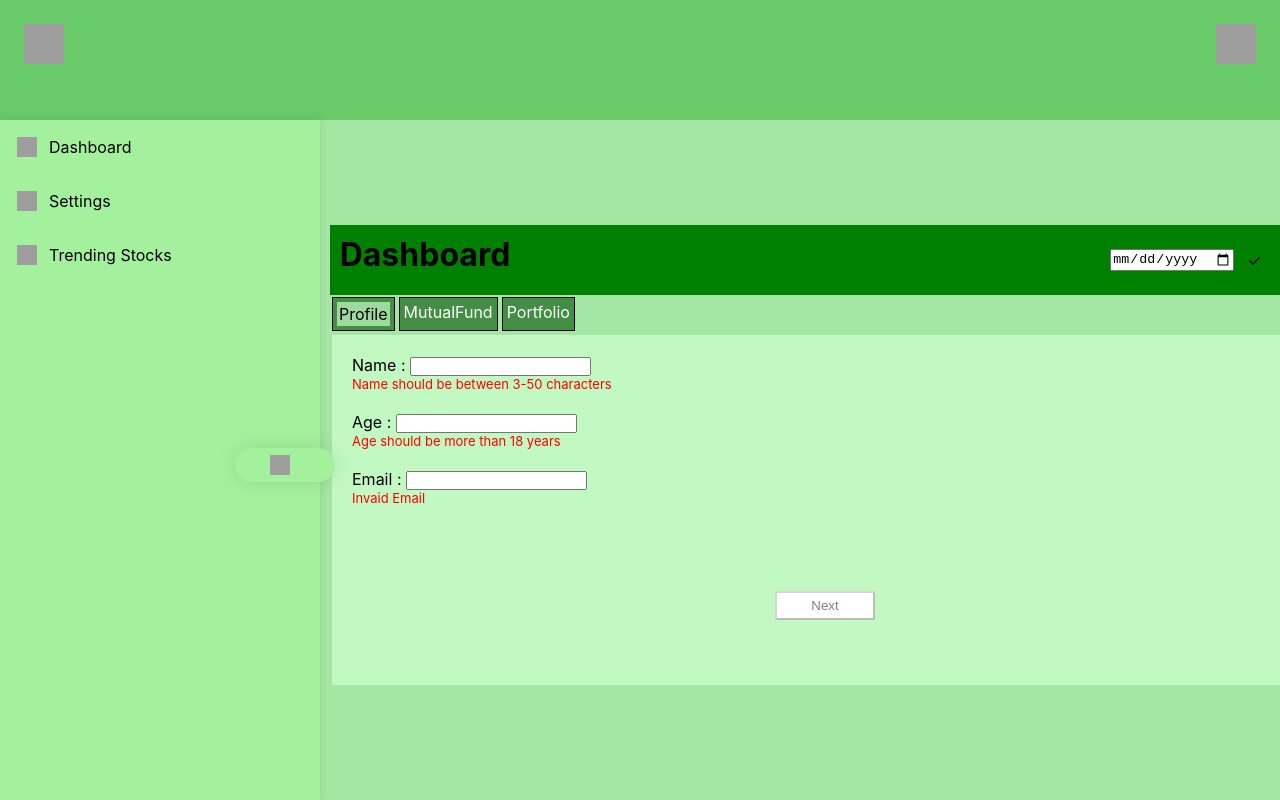
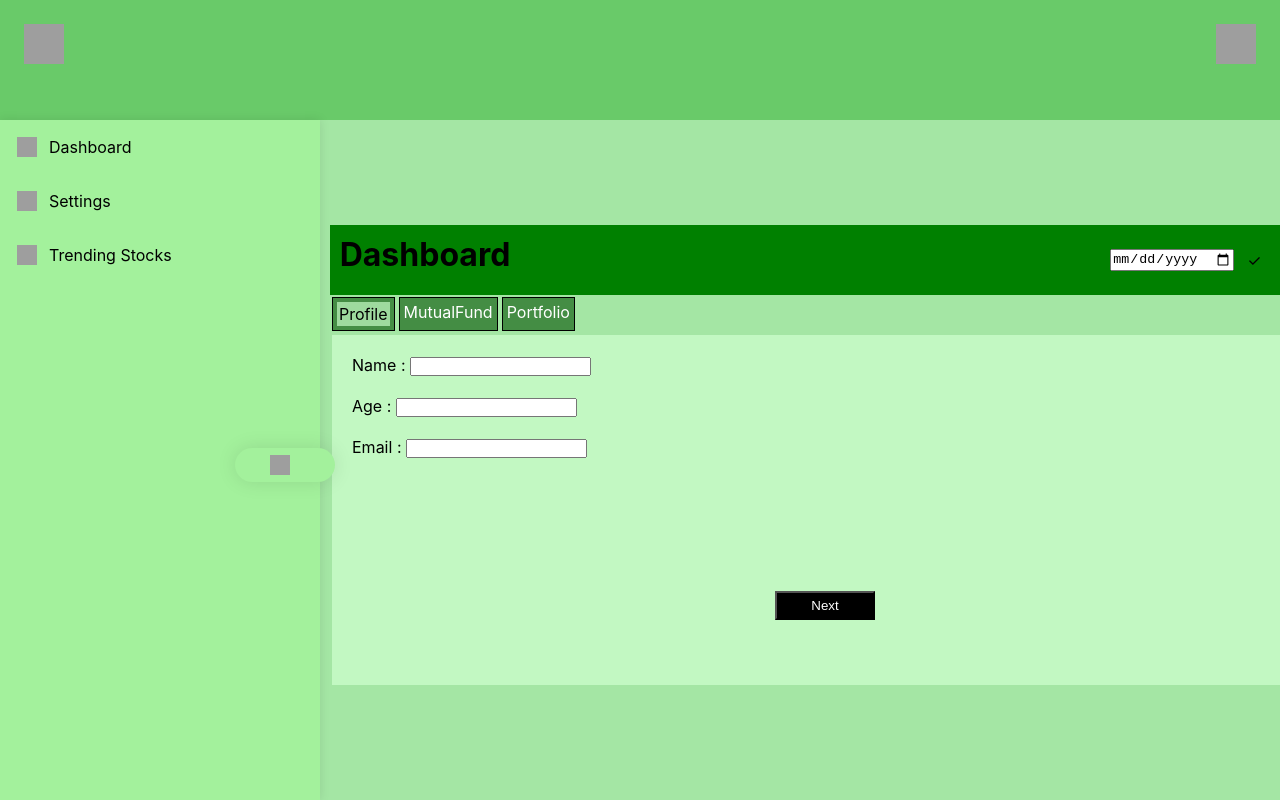
Before and after one commit to rajat-16rajput/Finology, a React (Create React App) app: page / in a window 1280 px wide. Shown: the top 800 px of the page. Built offline with nearby package versions, Linux system fonts and the light colour scheme; grey boxes are pictures that could not be loaded.

Commit message:
Update form object

```diff
--- a/src/Components/Dashboard.js
+++ b/src/Components/Dashboard.js
@@ -13,37 +13,14 @@ const Dashboard = () => {
   });
 
   const [activeIndex, setActiveIndex] = useState(0);
-  const [error, setError] = useState({});
+  const [disableNext, setDisableNext] = useState(false);
   const tabs = [
-    {
-      name: "Profile",
-      component: Profile,
-      validate: () => {
-        const err = {};
-        if (!data.name) {
-          err.name = "Please Enter your name";
-        }
-        if (!data.age) {
-          err.age = "Please Enter your age";
-        }
-        if (!data.email) {
-          err.email = "Please Enter your email";
-        }
-        setError(err);
-        return err.name || err.age || err.email ? false : true;
-      },
-    },
+    { name: "Profile", component: Profile },
     { name: "MutualFund", component: MutualFund },
     { name: "Portfolio", component: Portfolio },
   ];
 
-  // function handleTabChange(index) {
-  //   console.log(" handleTabChange()");
-  //   setActiveIndex(index);
-  // }
   function handleNext() {
-    if (data.sip.length < 1) {
-    }
     setActiveIndex(activeIndex + 1);
   }
 
@@ -64,6 +41,8 @@ const Dashboard = () => {
   }
 
   const ActiveComponent = tabs[activeIndex].component;
+  console.log("disableNext : ", disableNext);
+
   return (
     <div className="dashboard">
       <div className="dashboard-header">
@@ -72,6 +51,7 @@ const Dashboard = () => {
       </div>
 
       <div className="dashboard-content">
+        {/* Dashboard Tabs */}
         <div className="dashboard-tabs">
           {tabs.map((t, index) => (
             <div className="tab-btn" key={index}>
@@ -83,8 +63,15 @@ const Dashboard = () => {
             </div>
           ))}
         </div>
+        {/* Dashboard Page */}
         <div className="dashboard-page">
-          <ActiveComponent data={data} setData={setData} error={error} />
+          <ActiveComponent
+            data={data}
+            setData={setData}
+            setDisableNext={setDisableNext}
+          />
+
+          {/* Dashboard Buttons - Next, Previous and Submit */}
           <div className="dashboard-btn-container">
             {activeIndex > 0 && (
               <button
@@ -102,7 +89,7 @@ const Dashboard = () => {
                 }}
                 disabled={
                   activeIndex === 0
-                    ? !data.name || data.age < 18 || !data.email
+                    ? disableNext
                     : activeIndex === 1
                     ? data.sip.length < 1
                     : null
--- a/src/Components/Profile.js
+++ b/src/Components/Profile.js
@@ -1,89 +1,60 @@
-import React, { useEffect } from "react";
+import React, { use, useState } from "react";
 import ProfileInput from "./ProfileInput";
-const Profile = ({ data, setData, error }) => {
-  const { name, age, email } = data;
-
-  function handleChange(e, item) {
-    setData((prevState) => ({ ...prevState, [item]: e.target.value }));
-  }
-
-  // useEffect(() => {
-  //   console.log(data);
-  // }, [data]);
-
+const Profile = ({ setDisableNext }) => {
   const profileData = [
     {
-      inputID: 1,
+      fieldName: "name",
       label: "Name",
       type: "text",
-      value: name,
-      onChange: (e) => {
-        return handleChange(e, "name");
+      validation: {
+        minLength: 3,
+        maxLength: 20,
+        msg: {
+          minLengthError: "Name should be of atleast 3 characters",
+          maxLengthError: "Name should be of atmost 20 characters",
+          defaultError: "Please enter your name",
+        },
       },
-      error: "Name should be between 3-50 characters",
     },
     {
-      inputID: 2,
+      fieldName: "age",
       label: "Age",
       type: "number",
-      value: age,
-      onChange: (e) => {
-        return handleChange(e, "age");
+      validation: {
+        minAge: 18,
+        maxAge: 40,
+        msg: {
+          minAgeError: "Age should be atleast 18 years",
+          maxAgeError: "Age should be atmost 40 years",
+          defaultError: "Please enter your age",
+        },
       },
-      error: "Age should be more than 18 years",
     },
     {
-      inputID: 3,
+      fieldName: "email",
       label: "Email",
       type: "email",
-      value: email,
-      onChange: (e) => {
-        return handleChange(e, "email");
+      validation: {
+        emailRegex: /^[^\s@]+@[^\s@]+\.[^\s@]+$/,
+        msg: {
+          invalidEmailMsg: "Invalid Email !",
+        },
       },
-      error: "Invaid Email",
     },
   ];
 
   return (
     <div className="profile-form">
       <div>
-        {profileData.map((input) => {
+        {profileData.map((field) => {
           return (
-            <div key={input.inputID}>
-              <ProfileInput input={input} />
+            <div key={field.fieldName}>
+              <ProfileInput field={field} setDisableNext={setDisableNext} />
               <br></br>
             </div>
           );
         })}
       </div>
-      {/* {!data.name && <span className="error-msg">Please enter your name</span>}
-
-      <br></br>
-      <div>
-        <ProfileInput
-          label="Age"
-          type="number"
-          value={age}
-          onChange={(e) => {
-            handleChange(e, "age");
-          }}
-        />
-      </div>
-      {data.age < 18 && (
-        <span className="error-msg">Age should be above 18</span>
-      )}
-      <br></br>
-      <div>
-        <ProfileInput
-          label="Email"
-          type="email"
-          value={email}
-          onChange={(e) => {
-            handleChange(e, "email");
-          }}
-        />
-      </div>
-      {!data.email && <span className="error-msg">Please enter the email</span>} */}
     </div>
   );
 };
--- a/src/Components/ProfileInput.js
+++ b/src/Components/ProfileInput.js
@@ -1,28 +1,122 @@
-const ProfileInput = ({ input }) => {
-  const { label, type, value, onChange, error } = input;
-  //   console.log("### label :", label);
+import { useEffect, useState } from "react";
 
-  const emailRegex = /^[^\s@]+@[^\s@]+\.[^\s@]+$/;
-  function isValidEmail(email) {
-    return emailRegex.test(email);
+const ProfileInput = ({ field, setDisableNext }) => {
+  const { fieldName, label, type, validation } = field;
+
+  const [error, setError] = useState({
+    name: "",
+    age: "",
+    email: "",
+    errorFlagName: true,
+    errorFlagAge: true,
+    errorFlagEmail: true,
+  });
+  const [info, setInfo] = useState({ name: "", age: "", email: "" });
+
+  function handleChange(e, fName) {
+    console.log("handleChange called");
+    switch (fName) {
+      case "name":
+        if (e.target.value.length < validation.minLength) {
+          console.log("setting error");
+          setError((prevErr) => ({
+            ...prevErr,
+            name: validation.msg.minLengthError,
+            errorFlagName: true,
+          }));
+        } else if (e.target.value.length > validation.maxLength) {
+          setError((prevErr) => ({
+            ...prevErr,
+            name: validation.msg.maxLengthError,
+            errorFlagName: true,
+          }));
+        } else {
+          setError((prevErr) => ({
+            ...prevErr,
+            name: "",
+            errorFlagName: false,
+          }));
+        }
+        setInfo((info) => ({ ...info, name: e.target.value }));
+        break;
+
+      case "age":
+        if (e.target.value < validation.minAge) {
+          // console.log("Setting error : ", error);
+          setError((prevErr) => ({
+            ...prevErr,
+            age: validation.msg.minAgeError,
+            errorFlagAge: true,
+          }));
+          console.log("Setting error : ", error);
+        } else if (e.target.value > validation.maxAge) {
+          setError((prevErr) => ({
+            ...prevErr,
+            age: validation.msg.maxAgeError,
+            errorFlagAge: true,
+          }));
+        } else {
+          setError((prevErr) => ({ ...prevErr, age: "", errorFlagAge: false }));
+        }
+        setInfo((info) => ({ ...info, age: e.target.value }));
+        break;
+
+      case "email":
+        function isValidEmail(temp) {
+          return validation.emailRegex.test(temp);
+        }
+
+        if (!isValidEmail(e.target.value)) {
+          setError((prevErr) => ({
+            ...prevErr,
+            email: validation.msg.invalidEmailMsg,
+            errorFlagEmail: true,
+          }));
+          console.log("Flag changed to :", error.errorFlagEmail);
+        } else {
+          setInfo((info) => ({ ...info, email: e.target.value }));
+          setError((prevErr) => ({
+            ...prevErr,
+            email: "",
+            errorFlagEmail: false,
+          }));
+          console.log("Flag changed to :", error.errorFlagEmail);
+        }
+        break;
+      default:
+        break;
+    }
   }
+
   return (
     <div>
       <label>{label} : </label>
-      <input type={type} value={value} onChange={onChange}></input>
-      {label === "Name" ? (
-        value.length < 3 && <div className="error-msg">{error}</div>
+      <input
+        type={type}
+        value={info.fieldName}
+        onChange={(e) => {
+          handleChange(e, fieldName);
+        }}
+      ></input>
+      {fieldName === "name" && <div className="error-msg">{error.name}</div>}
+      {fieldName === "age" && <div className="error-msg">{error.age}</div>}
+      {fieldName === "email" && <div className="error-msg">{error.email}</div>}
+
+      {/* {label === "Name" ? (
+        value?.length < validation.minLength && (
+          <div className="error-msg">{validation.msg.minLengthError}</div>
+        )
       ) : label === "Age" ? (
-        value < 18 && <div className="error-msg">{error}</div>
+        value < 18 && <div className="error-msg">{}</div>
       ) : label === "Email" ? (
         isValidEmail(value) ? (
           <></>
         ) : (
-          <div className="error-msg">{error}</div>
+          <div className="error-msg">{}</div>
         )
       ) : (
         <></>
-      )}
+      )} */}
     </div>
   );
 };
```
